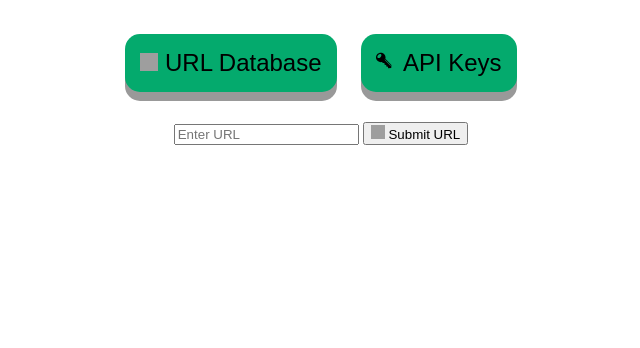
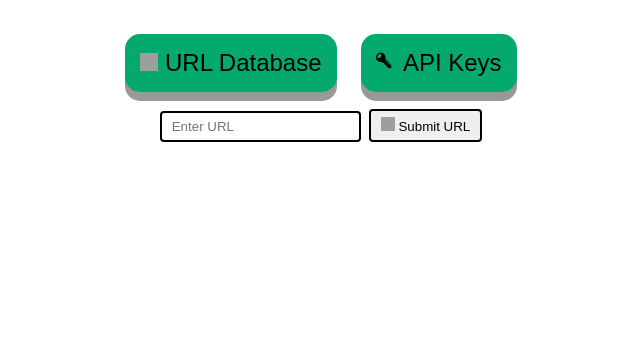
Before and after one commit to zootedb0t/url_shortner, a Flask app: page / in a window 1280 px wide. Shown: the part 72-420 px from the top of the page, without its empty margins (319-959 px from the left). Run offline with Flask 3, Linux system fonts and the light colour scheme; grey boxes are pictures that could not be loaded.

Commit message:
refactor: wip #29

```diff
--- a/shortner/static/styles.css
+++ b/shortner/static/styles.css
@@ -28,7 +28,6 @@ h1 {
   font-size: 24px;
   cursor: pointer;
   table-layout: fixed;
-  /* width: 80%; */
   outline: none;
   background-color: #04aa6d;
   border: none;
@@ -53,10 +52,25 @@ h1 {
 }
 
 .form-button {
-  padding: 20px;
-  display: inline-block;
-  box-sizing: border-box;
-  width: 100%;
+  display: flex;
+  flex-flow: row nowrap;
+  align-items: center;
+  justify-content: center;
+  margin: 5px;
+}
+
+.form-button select, .form-button input, .form-button button {
+  padding: 6px 10px;
+  border: 2px solid;
+  border-radius: 4px;
+  margin: 2px;
+}
+
+@media (max-width: 600) {
+  .form-button {
+    flex-direction: column;
+    justify-content: center;
+  }
 }
 
 table,
--- a/shortner/templates/addkey.html
+++ b/shortner/templates/addkey.html
@@ -12,7 +12,6 @@
         <div id="keylist">
             <table>
                 <thead>
-                    <th>ID</th>
                     <th>Name</th>
                     <th>Api Key</th>
                     <th>Group ID</th>
@@ -20,7 +19,6 @@
                 </thead>
                 {% for data in key %}
                     <tbody>
-                        <td>{{ data.id }}</td>
                         <td>{{ data.name }}</td>
                         <td>{{ data.auth_key }}</td>
                         <td>{{ data.grp_id }}</td>
--- a/shortner/templates/index.html
+++ b/shortner/templates/index.html
@@ -22,7 +22,7 @@
         </a>
     </div>
     <div class="form-button">
-        <form action="{{ url_for('shortner') }}" method="post">
+        <form action="{{ url_for("shortner") }}" method="post">
             {% if apikeys %}
                 <label for="apikey">Select a key:</label>
                 <select name="currentapikey">
```
